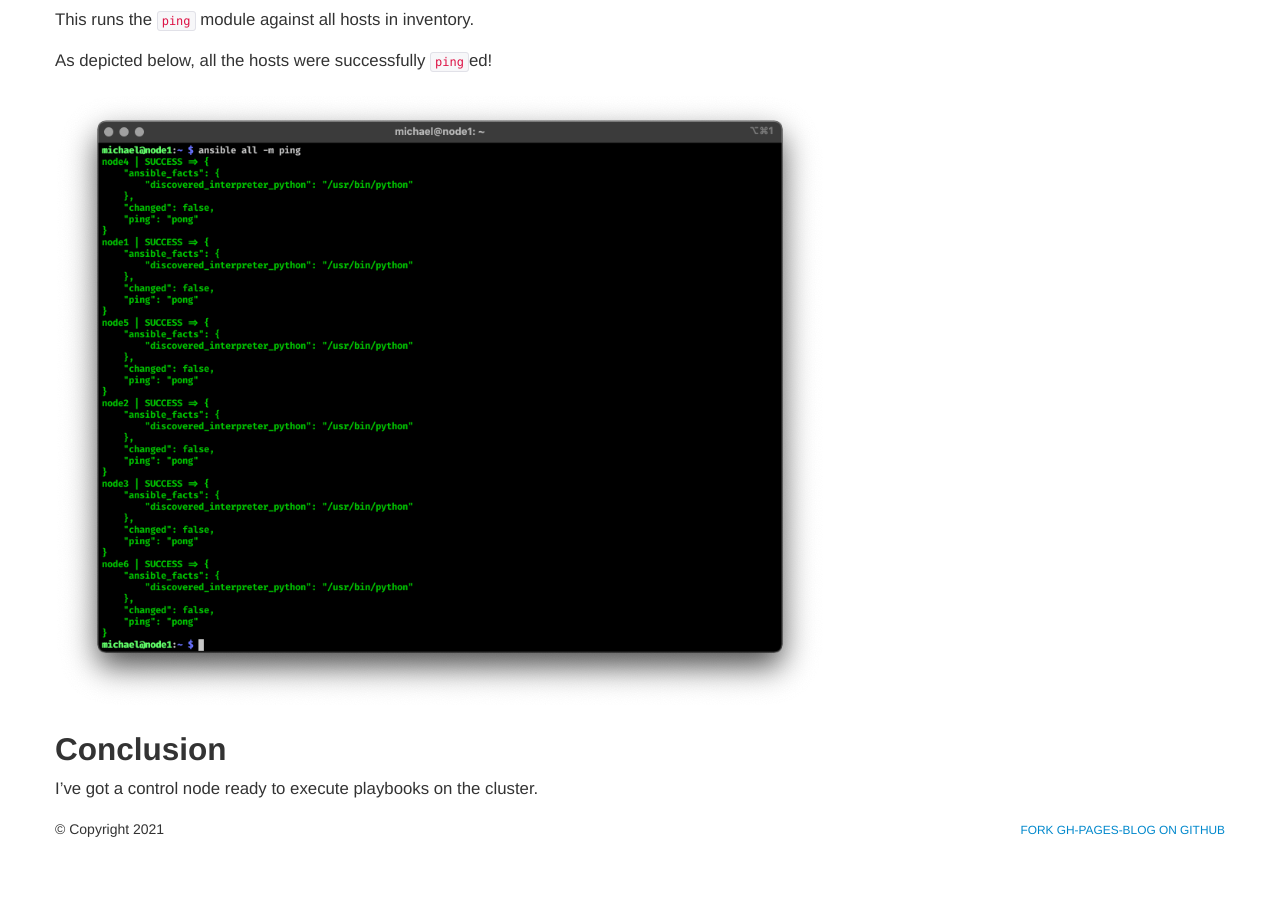
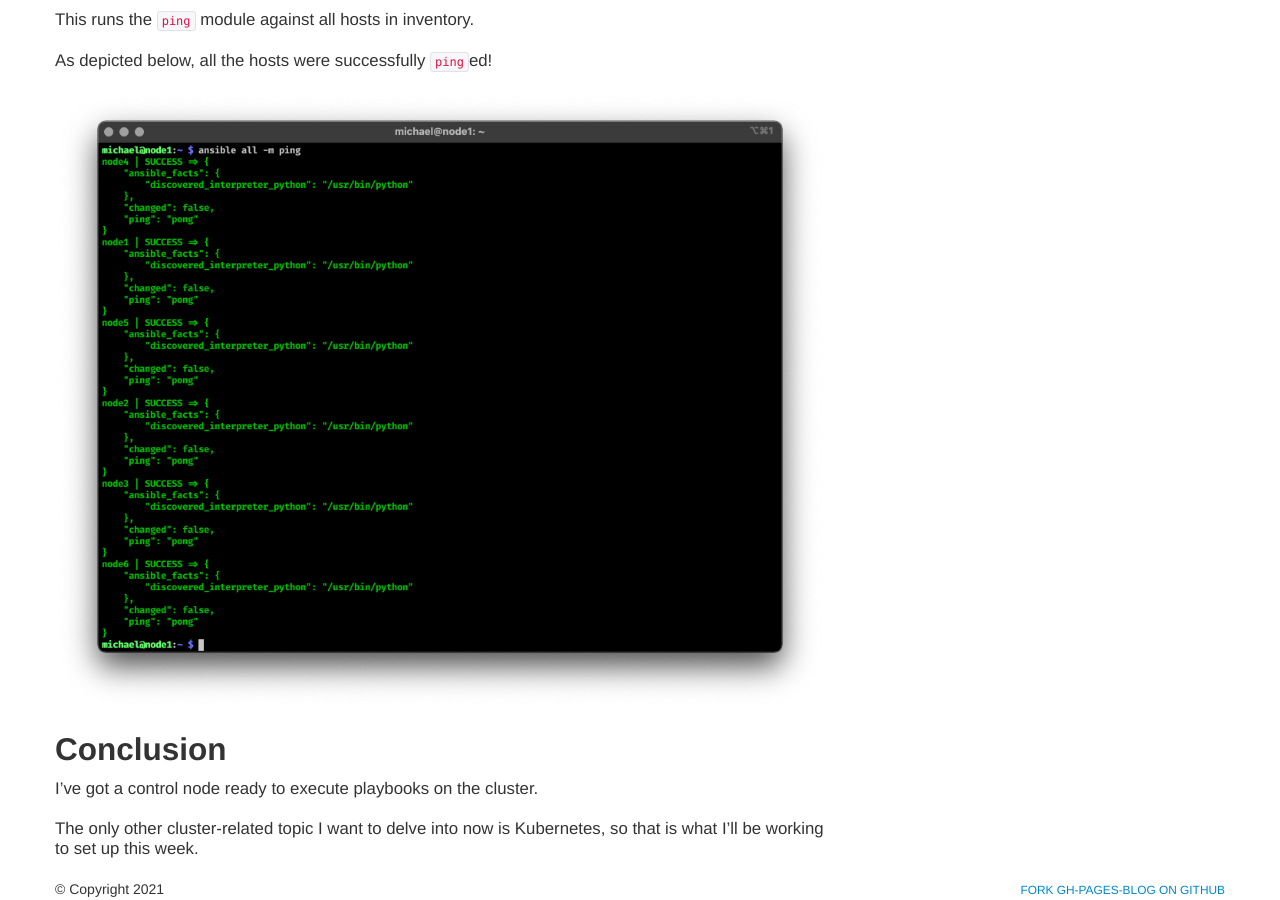
Before and after one commit to michaellambgelo/michaellambgelo.github.io, a Jekyll site: the page built from _posts/2021-03-28-ansible-installation.md, in a window 1280 px wide and 900 px high, scrolled down 1507 px. Built offline with Jekyll 4.4.1, drawn with Linux system fonts in a browser that asks for light colours; before the commit the page ends 2347 px from its top, so only the background shows below that.

Commit message:
update post

```diff
--- a/_posts/2021-03-28-ansible-installation.md
+++ b/_posts/2021-03-28-ansible-installation.md
@@ -73,3 +73,5 @@ As depicted below, all the hosts were successfully `ping`ed!
 ## Conclusion
 
 I've got a control node ready to execute playbooks on the cluster.
+
+The only other cluster-related topic I want to delve into now is Kubernetes, so that is what I'll be working to set up this week.
```
